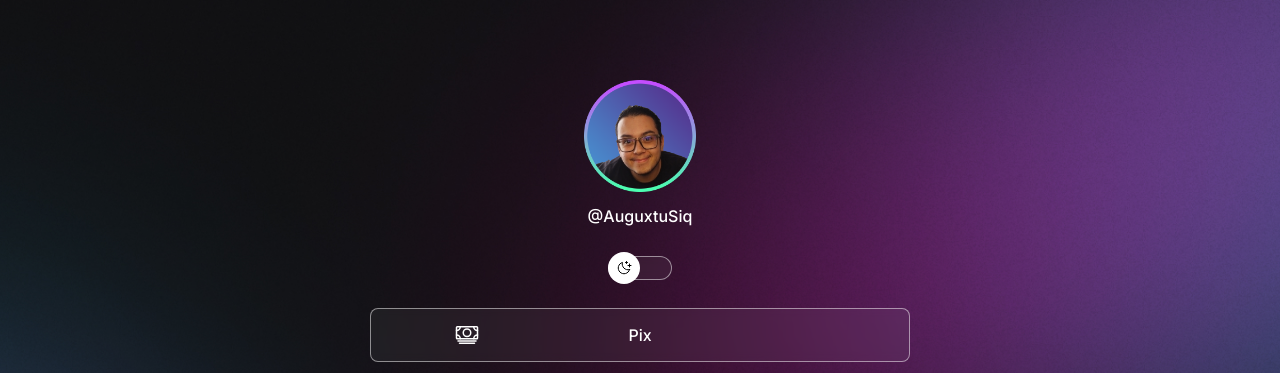
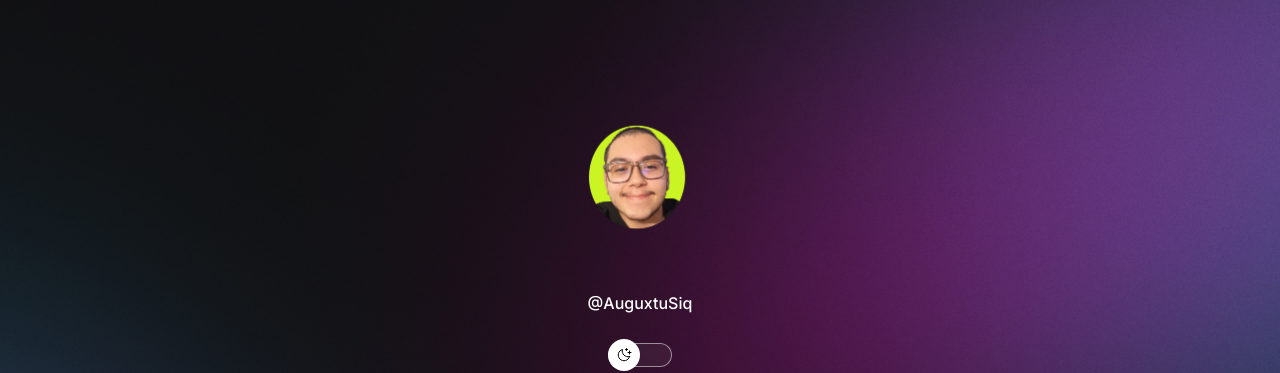
Before and after one commit to Auguxtu/Agregador-de-Links, a website: page index.html in a window 1280 px wide. Shown: the top 373 px of the page. Drawn offline with nearby package versions, Linux system fonts and the light colour scheme.

Commit message:
voltei cxom o careca

```diff
--- a/index.html
+++ b/index.html
@@ -17,7 +17,7 @@
   <body>
     <div id="container">
       <div id="profile">
-        <img src="./assets/Avatar Round.png" alt="Foto de Gutin sorrindo." />
+        <img src="./assets/careca.png" alt="Foto de Gutin sorrindo." />
         <p>@AuguxtuSiq</p>
       </div>
 
```
